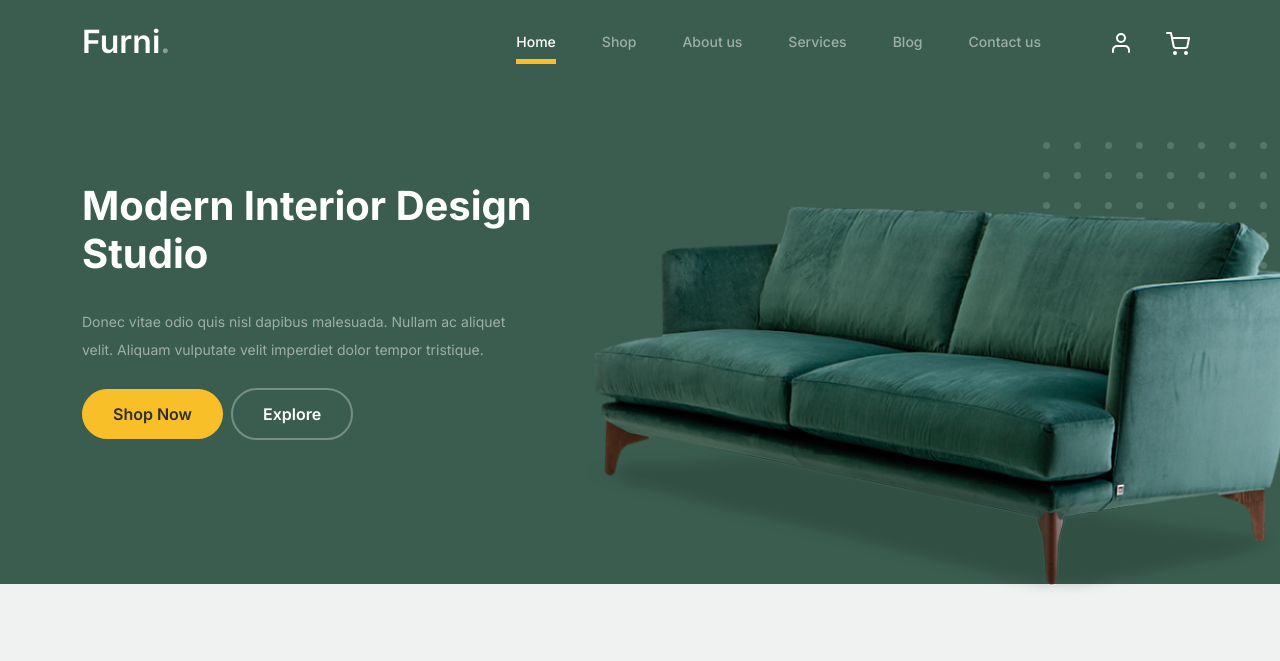
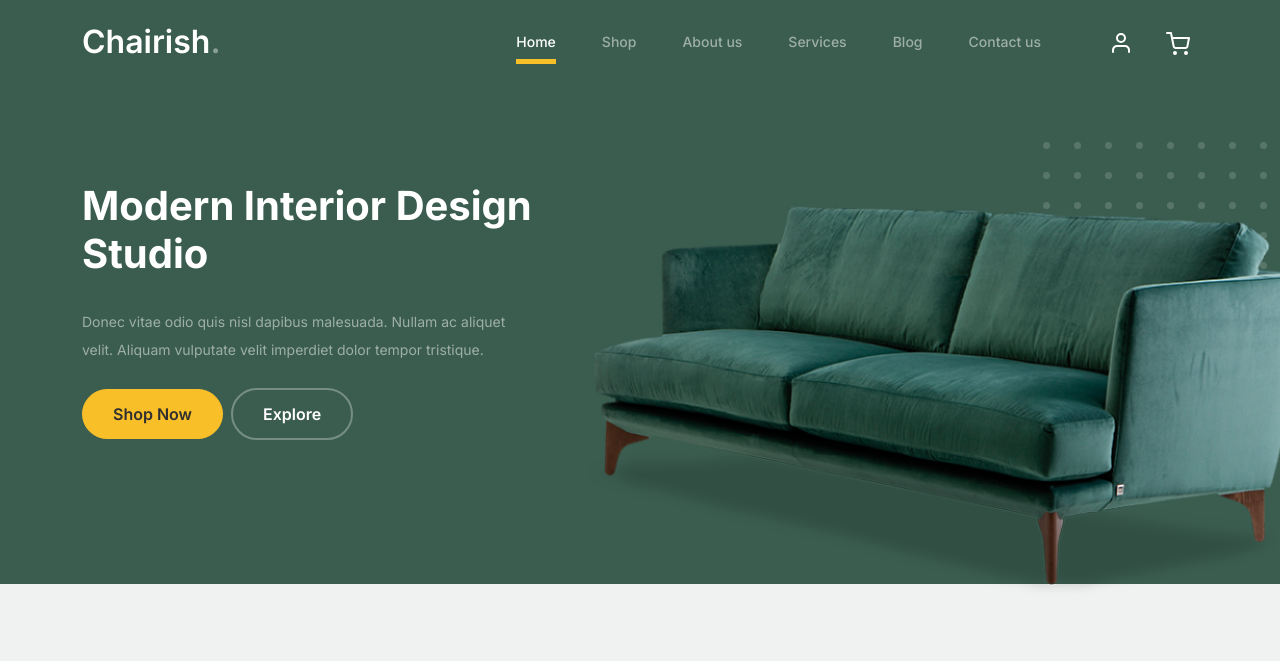
Before and after one commit to InnovatorBrain/Chairish, a Django app: page / in a window 1280 px wide; the page is wider, and only the part inside the window is pictured. Shown: the top 661 px of that part. Run offline with Django 4.2, Linux system fonts and the light colour scheme; some libraries are stand-ins or nearby versions.

Commit message:
frontend udates

```diff
--- a/Templates/about.html
+++ b/Templates/about.html
@@ -11,7 +11,7 @@
   <meta charset="utf-8">
   <meta name="viewport" content="width=device-width, initial-scale=1, shrink-to-fit=no">
   <meta name="author" content="Untree.co">
-  <link rel="shortcut icon" href="favicon.png">
+  <link rel="shortcut icon" href="static/images/chair.png">
 
   <meta name="description" content="" />
   <meta name="keywords" content="bootstrap, bootstrap4" />
@@ -30,7 +30,7 @@
 		<nav class="custom-navbar navbar navbar navbar-expand-md navbar-dark bg-dark" arial-label="Furni navigation bar">
 
 			<div class="container">
-				<a class="navbar-brand" href="index.html">Furni<span>.</span></a>
+				<a class="navbar-brand" href="index">Chairish<span>.</span></a>
 
 				<button class="navbar-toggler" type="button" data-bs-toggle="collapse" data-bs-target="#navbarsFurni" aria-controls="navbarsFurni" aria-expanded="false" aria-label="Toggle navigation">
 					<span class="navbar-toggler-icon"></span>
@@ -347,7 +347,7 @@
 
 				<div class="row g-5 mb-5">
 					<div class="col-lg-4">
-						<div class="mb-4 footer-logo-wrap"><a href="#" class="footer-logo">Furni<span>.</span></a></div>
+						<div class="mb-4 footer-logo-wrap"><a href="#" class="footer-logo">Chairish<span>.</span></a></div>
 						<p class="mb-4">Donec facilisis quam ut purus rutrum lobortis. Donec vitae odio quis nisl dapibus malesuada. Nullam ac aliquet velit. Aliquam vulputate velit imperdiet dolor tempor tristique. Pellentesque habitant</p>
 
 						<ul class="list-unstyled custom-social">
--- a/Templates/blog.html
+++ b/Templates/blog.html
@@ -11,7 +11,7 @@
   <meta charset="utf-8">
   <meta name="viewport" content="width=device-width, initial-scale=1, shrink-to-fit=no">
   <meta name="author" content="Untree.co">
-  <link rel="shortcut icon" href="favicon.png">
+  <link rel="shortcut icon" href="static/images/chair.png">
 
   <meta name="description" content="" />
   <meta name="keywords" content="bootstrap, bootstrap4" />
@@ -30,7 +30,7 @@
 		<nav class="custom-navbar navbar navbar navbar-expand-md navbar-dark bg-dark" arial-label="Furni navigation bar">
 
 			<div class="container">
-				<a class="navbar-brand" href="index.html">Furni<span>.</span></a>
+				<a class="navbar-brand" href="index">Chairish<span>.</span></a>
 
 				<button class="navbar-toggler" type="button" data-bs-toggle="collapse" data-bs-target="#navbarsFurni" aria-controls="navbarsFurni" aria-expanded="false" aria-label="Toggle navigation">
 					<span class="navbar-toggler-icon"></span>
@@ -335,7 +335,7 @@
 
 				<div class="row g-5 mb-5">
 					<div class="col-lg-4">
-						<div class="mb-4 footer-logo-wrap"><a href="#" class="footer-logo">Furni<span>.</span></a></div>
+						<div class="mb-4 footer-logo-wrap"><a href="#" class="footer-logo">Chairish<span>.</span></a></div>
 						<p class="mb-4">Donec facilisis quam ut purus rutrum lobortis. Donec vitae odio quis nisl dapibus malesuada. Nullam ac aliquet velit. Aliquam vulputate velit imperdiet dolor tempor tristique. Pellentesque habitant</p>
 
 						<ul class="list-unstyled custom-social">
--- a/Templates/cart.html
+++ b/Templates/cart.html
@@ -11,7 +11,7 @@
   <meta charset="utf-8">
   <meta name="viewport" content="width=device-width, initial-scale=1, shrink-to-fit=no">
   <meta name="author" content="Untree.co">
-  <link rel="shortcut icon" href="favicon.png">
+  <link rel="shortcut icon" href="static/images/chair.png">
 
   <meta name="description" content="" />
   <meta name="keywords" content="bootstrap, bootstrap4" />
@@ -30,7 +30,7 @@
 		<nav class="custom-navbar navbar navbar navbar-expand-md navbar-dark bg-dark" arial-label="Furni navigation bar">
 
 			<div class="container">
-				<a class="navbar-brand" href="index.html">Furni<span>.</span></a>
+				<a class="navbar-brand" href="index">Chairish<span>.</span></a>
 
 				<button class="navbar-toggler" type="button" data-bs-toggle="collapse" data-bs-target="#navbarsFurni" aria-controls="navbarsFurni" aria-expanded="false" aria-label="Toggle navigation">
 					<span class="navbar-toggler-icon"></span>
@@ -241,7 +241,7 @@
 
 				<div class="row g-5 mb-5">
 					<div class="col-lg-4">
-						<div class="mb-4 footer-logo-wrap"><a href="#" class="footer-logo">Furni<span>.</span></a></div>
+						<div class="mb-4 footer-logo-wrap"><a href="#" class="footer-logo">Chairish<span>.</span></a></div>
 						<p class="mb-4">Donec facilisis quam ut purus rutrum lobortis. Donec vitae odio quis nisl dapibus malesuada. Nullam ac aliquet velit. Aliquam vulputate velit imperdiet dolor tempor tristique. Pellentesque habitant</p>
 
 						<ul class="list-unstyled custom-social">
--- a/Templates/checkout.html
+++ b/Templates/checkout.html
@@ -11,7 +11,7 @@
   <meta charset="utf-8">
   <meta name="viewport" content="width=device-width, initial-scale=1, shrink-to-fit=no">
   <meta name="author" content="Untree.co">
-  <link rel="shortcut icon" href="favicon.png">
+  <link rel="shortcut icon" href="static/images/chair.png">
 
   <meta name="description" content="" />
   <meta name="keywords" content="bootstrap, bootstrap4" />
@@ -30,7 +30,7 @@
 		<nav class="custom-navbar navbar navbar navbar-expand-md navbar-dark bg-dark" arial-label="Furni navigation bar">
 
 			<div class="container">
-				<a class="navbar-brand" href="index.html">Furni<span>.</span></a>
+				<a class="navbar-brand" href="index">Chairish<span>.</span></a>
 
 				<button class="navbar-toggler" type="button" data-bs-toggle="collapse" data-bs-target="#navbarsFurni" aria-controls="navbarsFurni" aria-expanded="false" aria-label="Toggle navigation">
 					<span class="navbar-toggler-icon"></span>
@@ -376,7 +376,7 @@
 
 				<div class="row g-5 mb-5">
 					<div class="col-lg-4">
-						<div class="mb-4 footer-logo-wrap"><a href="#" class="footer-logo">Furni<span>.</span></a></div>
+						<div class="mb-4 footer-logo-wrap"><a href="#" class="footer-logo">Chairish<span>.</span></a></div>
 						<p class="mb-4">Donec facilisis quam ut purus rutrum lobortis. Donec vitae odio quis nisl dapibus malesuada. Nullam ac aliquet velit. Aliquam vulputate velit imperdiet dolor tempor tristique. Pellentesque habitant</p>
 
 						<ul class="list-unstyled custom-social">
--- a/Templates/contact.html
+++ b/Templates/contact.html
@@ -11,7 +11,7 @@
   <meta charset="utf-8">
   <meta name="viewport" content="width=device-width, initial-scale=1, shrink-to-fit=no">
   <meta name="author" content="Untree.co">
-  <link rel="shortcut icon" href="favicon.png">
+  <link rel="shortcut icon" href="static/images/chair.png">
 
   <meta name="description" content="" />
   <meta name="keywords" content="bootstrap, bootstrap4" />
@@ -30,7 +30,7 @@
 		<nav class="custom-navbar navbar navbar navbar-expand-md navbar-dark bg-dark" arial-label="Furni navigation bar">
 
 			<div class="container">
-				<a class="navbar-brand" href="index.html">Furni<span>.</span></a>
+				<a class="navbar-brand" href="index">Chairish<span>.</span></a>
 
 				<button class="navbar-toggler" type="button" data-bs-toggle="collapse" data-bs-target="#navbarsFurni" aria-controls="navbarsFurni" aria-expanded="false" aria-label="Toggle navigation">
 					<span class="navbar-toggler-icon"></span>
@@ -209,7 +209,7 @@
 
 				<div class="row g-5 mb-5">
 					<div class="col-lg-4">
-						<div class="mb-4 footer-logo-wrap"><a href="#" class="footer-logo">Furni<span>.</span></a></div>
+						<div class="mb-4 footer-logo-wrap"><a href="#" class="footer-logo">Chairish<span>.</span></a></div>
 						<p class="mb-4">Donec facilisis quam ut purus rutrum lobortis. Donec vitae odio quis nisl dapibus malesuada. Nullam ac aliquet velit. Aliquam vulputate velit imperdiet dolor tempor tristique. Pellentesque habitant</p>
 
 						<ul class="list-unstyled custom-social">
--- a/Templates/index.html
+++ b/Templates/index.html
@@ -11,7 +11,7 @@
   <meta charset="utf-8">
   <meta name="viewport" content="width=device-width, initial-scale=1, shrink-to-fit=no">
   <meta name="author" content="Untree.co">
-  <link rel="shortcut icon" href="favicon.png">
+  <link rel="shortcut icon" href="static/images/chair.png">
 
   <meta name="description" content="" />
   <meta name="keywords" content="bootstrap, bootstrap4" />
@@ -30,7 +30,7 @@
 		<nav class="custom-navbar navbar navbar navbar-expand-md navbar-dark bg-dark" arial-label="Furni navigation bar">
 
 			<div class="container">
-				<a class="navbar-brand" href="index.html">Furni<span>.</span></a>
+				<a class="navbar-brand" href="index">Chairish<span>.</span></a>
 
 				<button class="navbar-toggler" type="button" data-bs-toggle="collapse" data-bs-target="#navbarsFurni" aria-controls="navbarsFurni" aria-expanded="false" aria-label="Toggle navigation">
 					<span class="navbar-toggler-icon"></span>
@@ -465,7 +465,7 @@
 
 				<div class="row g-5 mb-5">
 					<div class="col-lg-4">
-						<div class="mb-4 footer-logo-wrap"><a href="#" class="footer-logo">Furni<span>.</span></a></div>
+						<div class="mb-4 footer-logo-wrap"><a href="#" class="footer-logo">Chairish<span>.</span></a></div>
 						<p class="mb-4">Donec facilisis quam ut purus rutrum lobortis. Donec vitae odio quis nisl dapibus malesuada. Nullam ac aliquet velit. Aliquam vulputate velit imperdiet dolor tempor tristique. Pellentesque habitant</p>
 
 						<ul class="list-unstyled custom-social">
--- a/Templates/services.html
+++ b/Templates/services.html
@@ -11,7 +11,7 @@
   <meta charset="utf-8">
   <meta name="viewport" content="width=device-width, initial-scale=1, shrink-to-fit=no">
   <meta name="author" content="Untree.co">
-  <link rel="shortcut icon" href="favicon.png">
+  <link rel="shortcut icon" href="static/images/chair.png">
 
   <meta name="description" content="" />
   <meta name="keywords" content="bootstrap, bootstrap4" />
@@ -30,7 +30,7 @@
 		<nav class="custom-navbar navbar navbar navbar-expand-md navbar-dark bg-dark" arial-label="Furni navigation bar">
 
 			<div class="container">
-				<a class="navbar-brand" href="index.html">Furni<span>.</span></a>
+				<a class="navbar-brand" href="index">Chairish<span>.</span></a>
 
 				<button class="navbar-toggler" type="button" data-bs-toggle="collapse" data-bs-target="#navbarsFurni" aria-controls="navbarsFurni" aria-expanded="false" aria-label="Toggle navigation">
 					<span class="navbar-toggler-icon"></span>
@@ -368,7 +368,7 @@
 
 				<div class="row g-5 mb-5">
 					<div class="col-lg-4">
-						<div class="mb-4 footer-logo-wrap"><a href="#" class="footer-logo">Furni<span>.</span></a></div>
+						<div class="mb-4 footer-logo-wrap"><a href="#" class="footer-logo">Chairish<span>.</span></a></div>
 						<p class="mb-4">Donec facilisis quam ut purus rutrum lobortis. Donec vitae odio quis nisl dapibus malesuada. Nullam ac aliquet velit. Aliquam vulputate velit imperdiet dolor tempor tristique. Pellentesque habitant</p>
 
 						<ul class="list-unstyled custom-social">
--- a/Templates/shop.html
+++ b/Templates/shop.html
@@ -11,7 +11,7 @@
   <meta charset="utf-8">
   <meta name="viewport" content="width=device-width, initial-scale=1, shrink-to-fit=no">
   <meta name="author" content="Untree.co">
-  <link rel="shortcut icon" href="favicon.png">
+  <link rel="shortcut icon" href="static/images/chair.png">
 
   <meta name="description" content="" />
   <meta name="keywords" content="bootstrap, bootstrap4" />
@@ -30,7 +30,7 @@
 		<nav class="custom-navbar navbar navbar navbar-expand-md navbar-dark bg-dark" arial-label="Furni navigation bar">
 
 			<div class="container">
-				<a class="navbar-brand" href="index.html">Furni<span>.</span></a>
+				<a class="navbar-brand" href="index">Chairish<span>.</span></a>
 
 				<button class="navbar-toggler" type="button" data-bs-toggle="collapse" data-bs-target="#navbarsFurni" aria-controls="navbarsFurni" aria-expanded="false" aria-label="Toggle navigation">
 					<span class="navbar-toggler-icon"></span>
@@ -232,7 +232,7 @@
 
 				<div class="row g-5 mb-5">
 					<div class="col-lg-4">
-						<div class="mb-4 footer-logo-wrap"><a href="#" class="footer-logo">Furni<span>.</span></a></div>
+						<div class="mb-4 footer-logo-wrap"><a href="#" class="footer-logo">Chairish<span>.</span></a></div>
 						<p class="mb-4">Donec facilisis quam ut purus rutrum lobortis. Donec vitae odio quis nisl dapibus malesuada. Nullam ac aliquet velit. Aliquam vulputate velit imperdiet dolor tempor tristique. Pellentesque habitant</p>
 
 						<ul class="list-unstyled custom-social">
--- a/Templates/thankyou.html
+++ b/Templates/thankyou.html
@@ -11,7 +11,7 @@
   <meta charset="utf-8">
   <meta name="viewport" content="width=device-width, initial-scale=1, shrink-to-fit=no">
   <meta name="author" content="Untree.co">
-  <link rel="shortcut icon" href="favicon.png">
+  <link rel="shortcut icon" href="static/images/chair.png">
 
   <meta name="description" content="" />
   <meta name="keywords" content="bootstrap, bootstrap4" />
@@ -30,7 +30,7 @@
 		<nav class="custom-navbar navbar navbar navbar-expand-md navbar-dark bg-dark" arial-label="Furni navigation bar">
 
 			<div class="container">
-				<a class="navbar-brand" href="index.html">Furni<span>.</span></a>
+				<a class="navbar-brand" href="index">Chairish<span>.</span></a>
 
 				<button class="navbar-toggler" type="button" data-bs-toggle="collapse" data-bs-target="#navbarsFurni" aria-controls="navbarsFurni" aria-expanded="false" aria-label="Toggle navigation">
 					<span class="navbar-toggler-icon"></span>
@@ -128,7 +128,7 @@
 
 				<div class="row g-5 mb-5">
 					<div class="col-lg-4">
-						<div class="mb-4 footer-logo-wrap"><a href="#" class="footer-logo">Furni<span>.</span></a></div>
+						<div class="mb-4 footer-logo-wrap"><a href="#" class="footer-logo">Chairish<span>.</span></a></div>
 						<p class="mb-4">Donec facilisis quam ut purus rutrum lobortis. Donec vitae odio quis nisl dapibus malesuada. Nullam ac aliquet velit. Aliquam vulputate velit imperdiet dolor tempor tristique. Pellentesque habitant</p>
 
 						<ul class="list-unstyled custom-social">
```
Also changed, not shown: Templates/favicon.png (deleted), static/images/chair.png (added).
